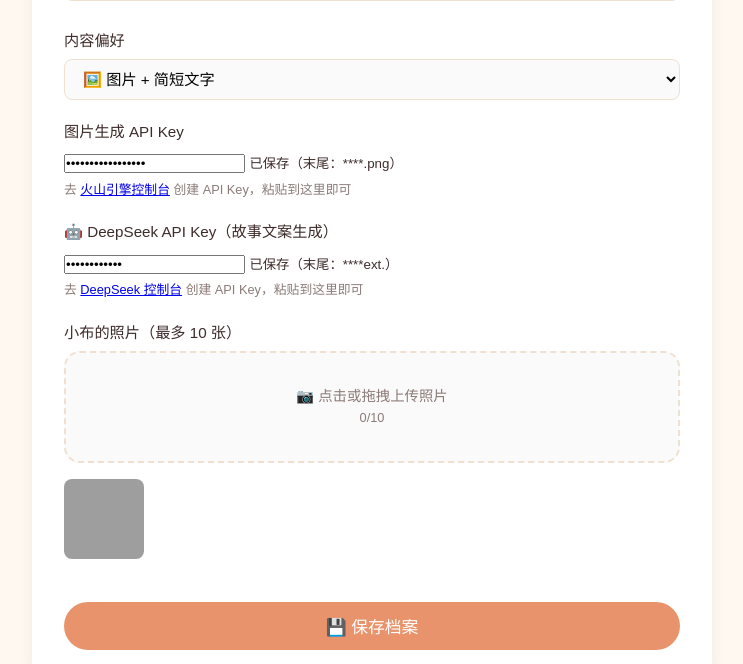
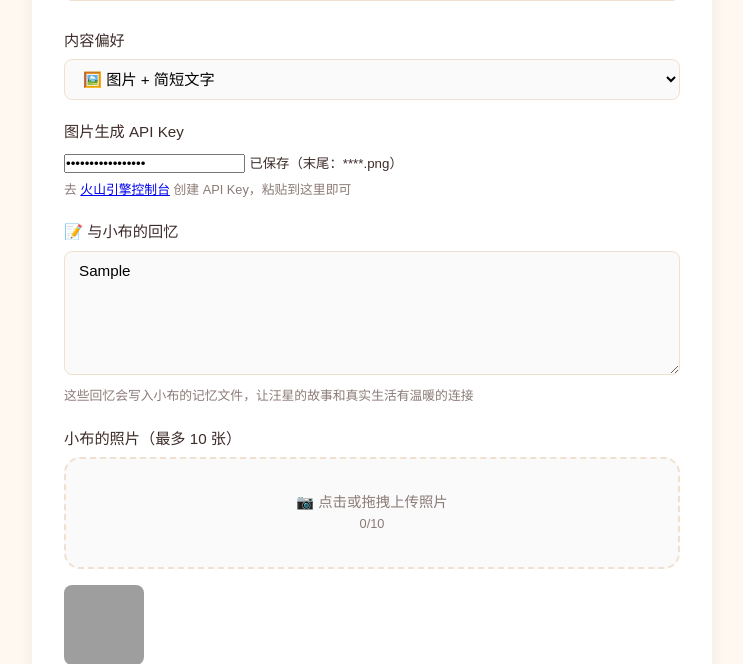
Before and after one commit to lt614258384-cyber/xiaobu-travel, a Python web app: template templates/profile.html in a window 1280 px wide. Shown: the part 1053-1717 px from the top of the page, without its empty margins (268-1011 px from the left). Run offline with Jinja, Linux system fonts and the light colour scheme; the template is opened without the code that fills it: most values are stand-ins (such as "Sample title", 1, 10 or a date in 2020); grey boxes are pictures that could not be loaded.

Commit message:
fix: remove DeepSeek key input, add real-life memories textarea
Co-Authored-By: Claude <noreply@anthropic.com>

```diff
--- a/templates/profile.html
+++ b/templates/profile.html
@@ -64,16 +64,10 @@
             </p>
         </div>
         <div class="form-group">
-            <label>🤖 DeepSeek API Key（故事文案生成）</label>
-            <input type="password" name="text_api_key" id="text_api_key"
-                   value="{{ profile.text_api_key if profile else '' }}"
-                   placeholder="粘贴 DeepSeek API Key">
-            {% if profile and profile.text_api_key %}
-              <small>已保存（末尾：****{{ profile.text_api_key[-4:] }}）</small>
-            {% endif %}
-            <p style="font-size:0.8rem;color:var(--color-text-light);margin-top:4px;">
-                去 <a href="https://platform.deepseek.com/" target="_blank">DeepSeek 控制台</a> 创建 API Key，粘贴到这里即可
-            </p>
+            <label>📝 与小布的回忆</label>
+            <textarea name="real_life_memories" rows="6"
+                      placeholder="写下你和小布真实的回忆，AI 生成故事时会自然地融入这些记忆——比如最喜欢的玩具、一起去过的地方、做过的事、小癖好...&#10;&#10;例如：&#10;小布最喜欢咬着那个橙色的网球不放，每天傍晚都要我陪它在小区草坪上玩接球。&#10;有一次带它去海边，它第一次看到海浪，吓得往后退了三步，然后又好奇地凑过去闻。&#10;冬天的时候它最喜欢趴在暖气片旁边打盹，呼噜声能把人催眠。">{{ profile.real_life_memories if profile else '' }}</textarea>
+            <p style="font-size:0.8rem;color:var(--color-text-light);margin-top:4px;">这些回忆会写入小布的记忆文件，让汪星的故事和真实生活有温暖的连接</p>
         </div>
         <div class="form-group">
             <label>小布的照片（最多 10 张）</label>
```
